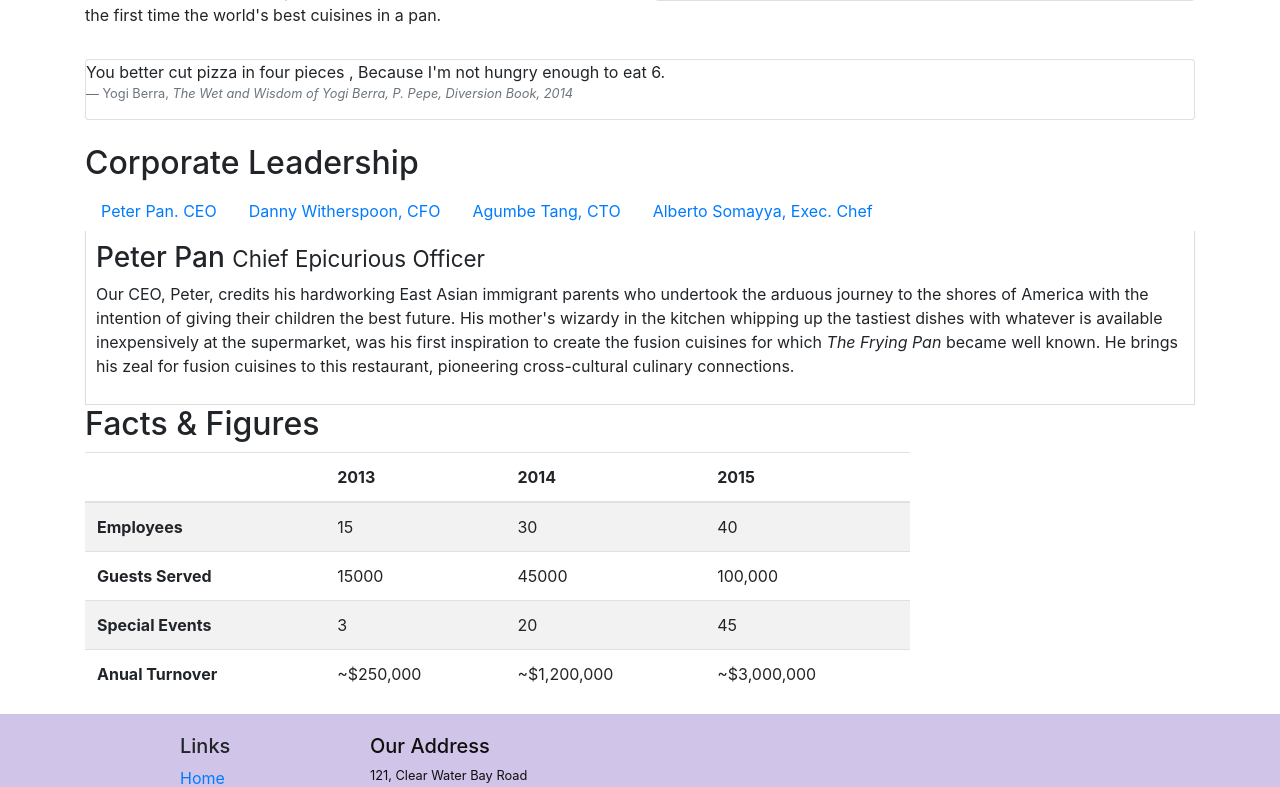
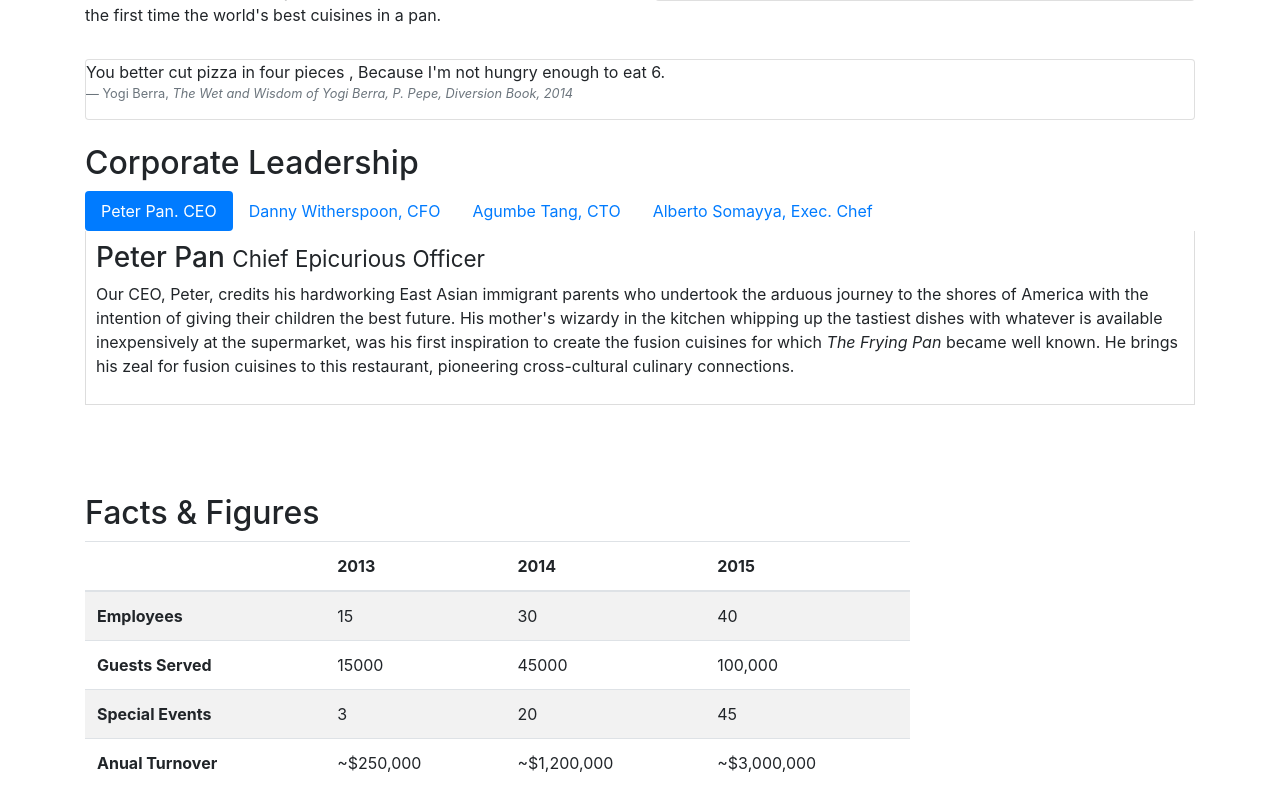
Before and after one commit to pKosulkar/RestroWebApp, a PHP site: page /aboutus.html in a window 1280 px wide. Shown: the part 670-1457 px from the top of the page. Run offline with PHP 8.4, Linux system fonts and the light colour scheme; some libraries are stand-ins or nearby versions.

Commit message:
JS tabs added2

```diff
--- a/aboutus.html
+++ b/aboutus.html
@@ -109,11 +109,11 @@
 
 
         <div class="row">
-            <div class="col-sm-12">
+            <div class="col-sm-12 navb">
                 <h2>Corporate Leadership</h2>
                 <ul class="nav nav-pills">
-                    <li class="nav-item active">
-                        <a class="nav-link" href="#Peter" data-toggle="tab" role="tab">Peter Pan. CEO</a>
+                    <li class="nav-item">
+                        <a class="nav-link active" href="#Peter" data-toggle="tab" role="tab">Peter Pan. CEO</a>
                     </li>
                     <li class="nav-item">
                         <a class="nav-link" href="#Danny" data-toggle="tab" role="tab">Danny Witherspoon, CFO</a>
--- a/css/styles.css
+++ b/css/styles.css
@@ -40,3 +40,6 @@ body{
     border-bottom: 1px solid #ddd;
     padding: 10px;
 }
+.navb{
+    min-height: 350px;
+}
```
